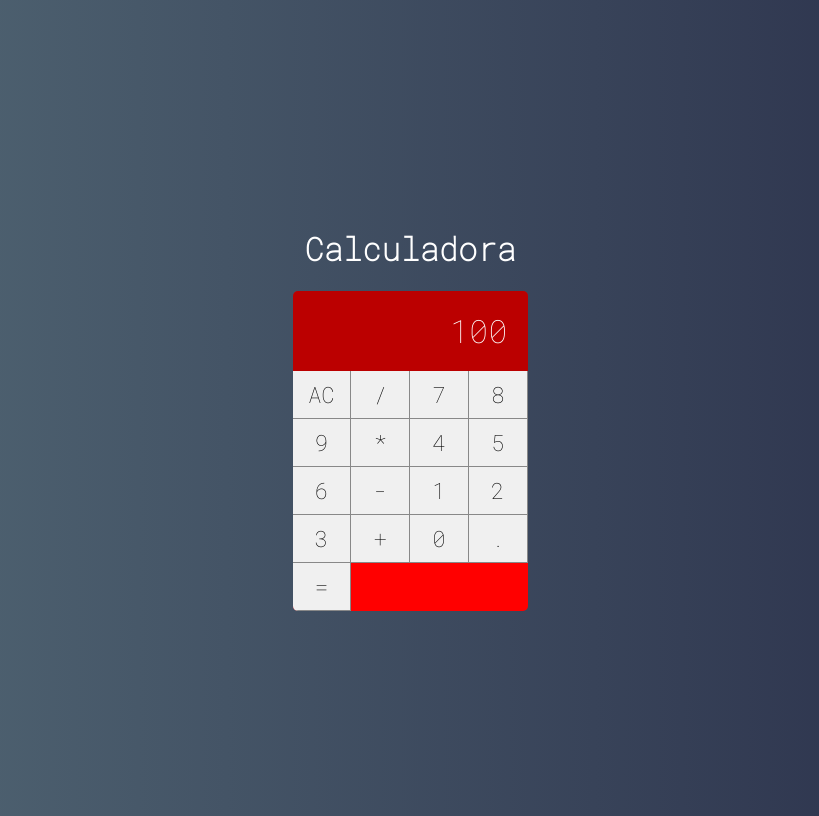
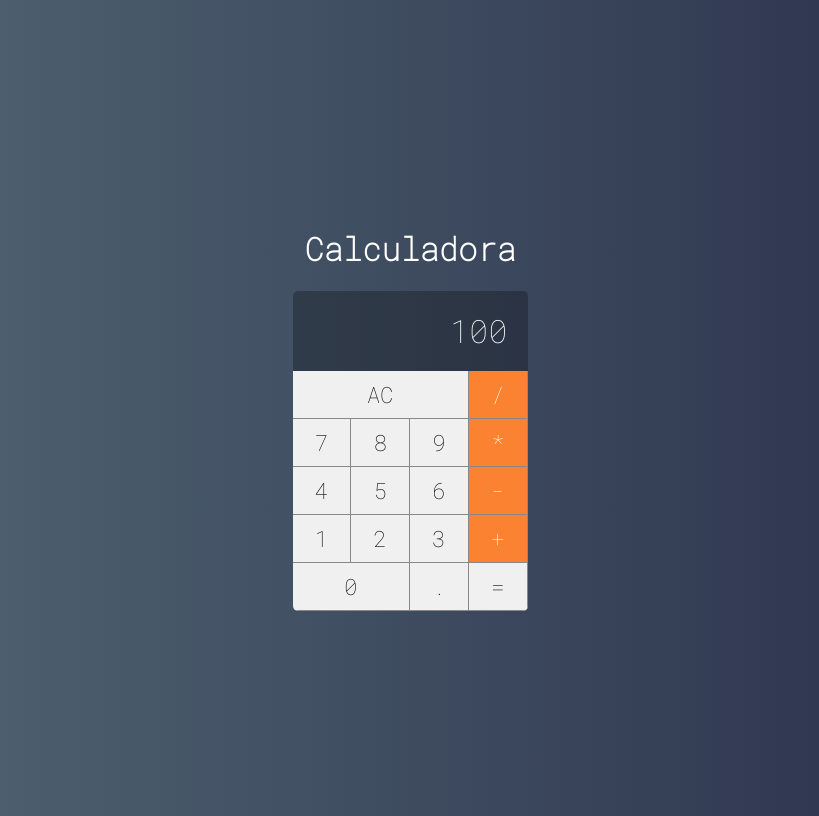
Before and after one commit to cronos2277/javascript, a React (Create React App) app in the folder calculadora/: page / in a window 1280 px wide. Shown: the whole page, without its empty margins (230-1049 px from the left). Built offline with nearby package versions, Linux system fonts and the light colour scheme.

Commit message:
calculadora

```diff
--- a/calculadora/src/components/Button.css
+++ b/calculadora/src/components/Button.css
@@ -11,3 +11,20 @@
 	border-bottom: var(--border-button);
 	outline:none;
 }
+
+.button:active{
+	background-color:#ccc
+}
+.button.double{
+	grid-column:span 2;
+}
+.button.triple{
+	grid-column:span 3;
+}
+button.operation{
+	background-color:#fa8231;
+	color:#fff;
+}
+button.operation:active{
+	background-color:#fa8231cc;
+}
--- a/calculadora/src/components/Button.jsx
+++ b/calculadora/src/components/Button.jsx
@@ -1,4 +1,13 @@
 import React from 'react'
 import './Button.css'
+
+function isop(props){
+	let classes = "button";
+	classes += props.operation ? ' operation' : '';
+	classes += props.double ? ' double' : '';
+	classes += props.triple ? ' triple' : '';
+	return classes;
+}
 export default props =>
-	<button className='button'>{props.label}</button>
+	<button className={isop(props)}
+onClick={e=>props.click(props.label)}>{props.label}</button>
--- a/calculadora/src/main/Calculator.css
+++ b/calculadora/src/main/Calculator.css
@@ -3,7 +3,6 @@
 	width:235px;
 	border-radius:5px;
 	overflow:hidden;
-	background-color:red;
 	overflow:hidden;
 	display:grid;
 	grid-template-columns:repeat(4,25%);
--- a/calculadora/src/main/Calculator.jsx
+++ b/calculadora/src/main/Calculator.jsx
@@ -3,27 +3,42 @@ import './Calculator.css';
 import Button from '../components/Button';
 import Display from '../components/Display';
 export default class Calculator extends Component{
+	clearMemory(){
+		console.log('limpar');
+	}
+
+	setOperation(operation){
+		console.log(operation);
+	}
+
+	addDigit(n){
+		console.log(n);
+	}
+
 	render(){
+	const addDigit = n => this.addDigit(n);
+	const setOperation = op => this.setOperation(op);
+
 		return(
 			<div className="calculator">
-				<Display value={100} className="display"/>
-				<Button label="AC"/>
-				<Button label="/"/>
-				<Button label="7"/>
-				<Button label="8"/>
-				<Button label="9"/>
-				<Button label="*"/>
-				<Button label="4"/>
-				<Button label="5"/>
-				<Button label="6"/>
-				<Button label="-"/>
-				<Button label="1"/>
-				<Button label="2"/>
-				<Button label="3"/>
-				<Button label="+"/>
-				<Button label="0"/>
-				<Button label="."/>
-				<Button label="="/>
+				<Display value={100} className="display" />
+				<Button label="AC" click={() => this.clearMemory()} triple/>
+				<Button label="/" click={setOperation} operation/>
+				<Button label="7" click={addDigit}/>
+				<Button label="8" click={addDigit}/>
+				<Button label="9" click={addDigit}/>
+				<Button label="*" click={setOperation} operation/>
+				<Button label="4" click={addDigit}/>
+				<Button label="5" click={addDigit}/>
+				<Button label="6" click={addDigit}/>
+				<Button label="-" click={setOperation} operation/>
+				<Button label="1" click={addDigit}/>
+				<Button label="2" click={addDigit}/>
+				<Button label="3" click={addDigit}/>
+				<Button label="+" click={setOperation} operation/>
+				<Button label="0" click={addDigit} double/>
+				<Button label="." click={addDigit}/>
+				<Button label="=" click={setOperation}/>
 			</div>
 		);
 	}
```
